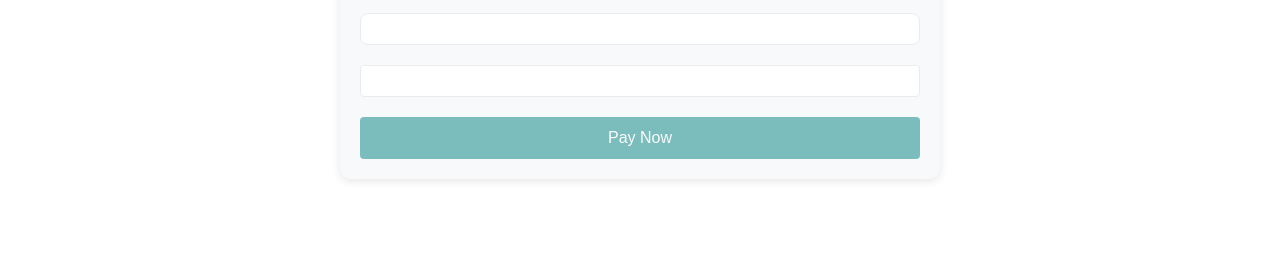
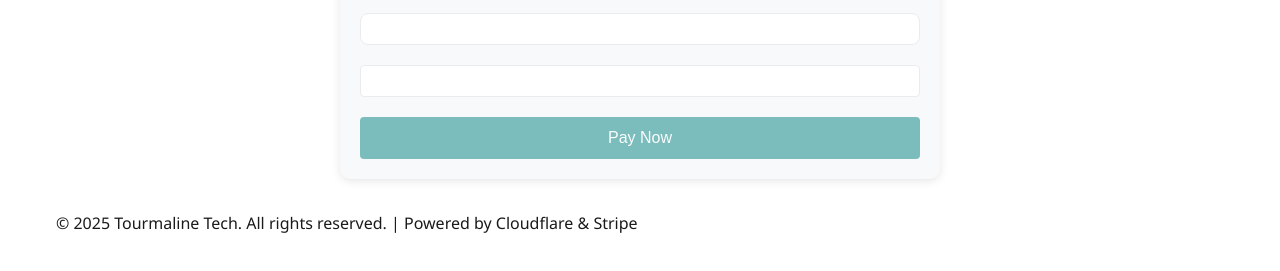
Before and after one commit to sirentusk/tourmalinetech, a website: page checkout.html in a window 1280 px wide. Shown: the part 187-458 px from the top of the page. Drawn offline with Linux system fonts and the light colour scheme; files whose address does not match are found by name.

Commit message:
Update checkout.html

```diff
--- a/checkout.html
+++ b/checkout.html
@@ -3,21 +3,21 @@
 <head>
     <meta charset="UTF-8">
     <meta name="viewport" content="width=device-width, initial-scale=1.0">
-    <title>Tourmaline Tech</title>
+    <title>Checkout | Tourmaline Tech</title>
     <meta property="og:title" content="Tourmaline Tech">
     <meta property="twitter:title" content="Tourmaline Tech">
     <meta property="og:site_name" content="Tourmaline Tech">
     <meta property="og:description" content="Elevate your tech game with Tourmaline Tech Store: sleek gadgets, cutting-edge electronics, and must-have accessories that redefine innovation. Shop now!">
     <meta property="og:image" content="https://tourmalinetech.com/images/tourmaline-tech-logo.png">
-    <meta property="og:url" content="https://tourmalinetech.com/">
+    <meta property="og:url" content="https://tourmalinetech.com/checkout">
     <meta property="og:locale" content="en_AU">
     <meta property="og:type" content="website">
     <meta name="author" content="Megan Judge">
     <meta name="robots" content="index, follow">
     <meta name="theme-color" content="#008080">
     <link rel="icon" type="image/png" href="https://tourmalinetech.com/images/tourmaline-tech-logo.png">
-    <link rel="alternate" href="https://tourmalinetech.com/" hreflang="en">
-    <link rel="canonical" href="https://tourmalinetech.com/">
+    <link rel="alternate" href="https://tourmalinetech.com/checkout" hreflang="en">
+    <link rel="canonical" href="https://tourmalinetech.com/checkout">
     <link rel="stylesheet" type="text/css" href="styles.css">
     <script src="https://js.stripe.com/v3/"></script>
 </head>
@@ -42,6 +42,10 @@
             <div id="payment-result"></div>
         </form>
     </main>
-    <script src="https://js.stripe.com/v3/"></script>
+    <footer class="footer">
+        <div class="container">
+            <p>&copy; 2025 Tourmaline Tech. All rights reserved. | Powered by Cloudflare & Stripe</p>
+        </div>
+    </footer>
 </body>
 </html>
```
